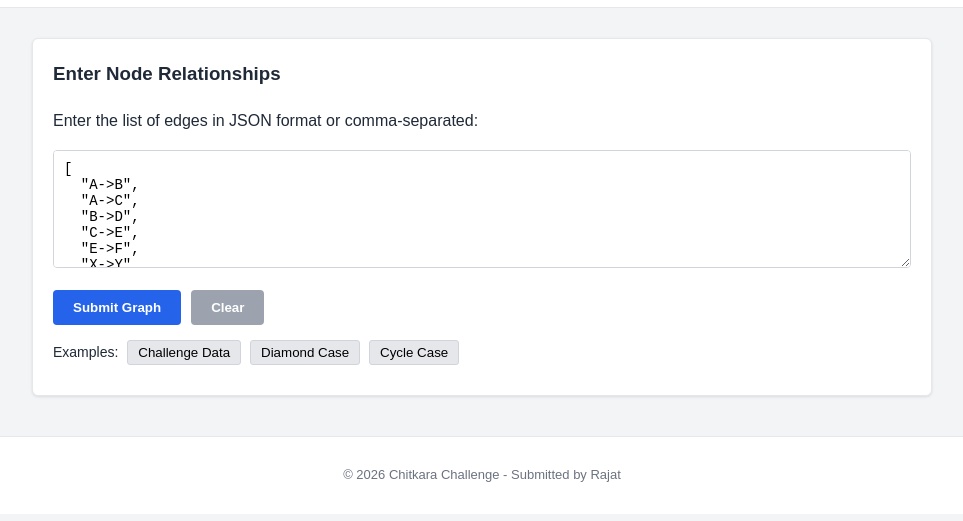
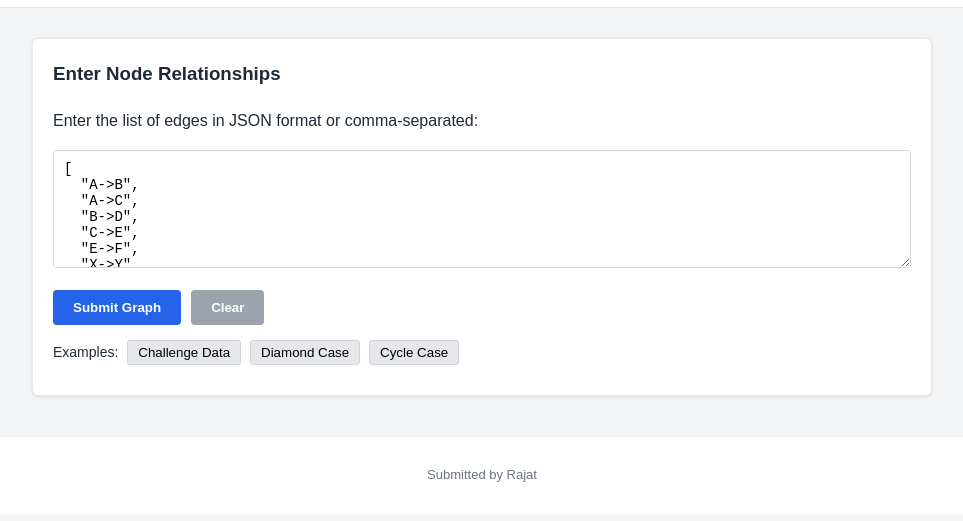
Before and after one commit to rajat020-cloud/Bajaj1414, a website: page public/index.html in a window 1280 px wide. Shown: the part 51-572 px from the top of the page, without its empty margins (158-1121 px from the left). Drawn offline with Linux system fonts and the light colour scheme.

Commit message:
Update footer text to remove challenge reference

```diff
--- a/public/index.html
+++ b/public/index.html
@@ -74,7 +74,7 @@
 
   <footer>
     <div class="container">
-      <p>© 2026 Chitkara Challenge - Submitted by Rajat</p>
+      <p>Submitted by Rajat</p>
     </div>
   </footer>
 
```
